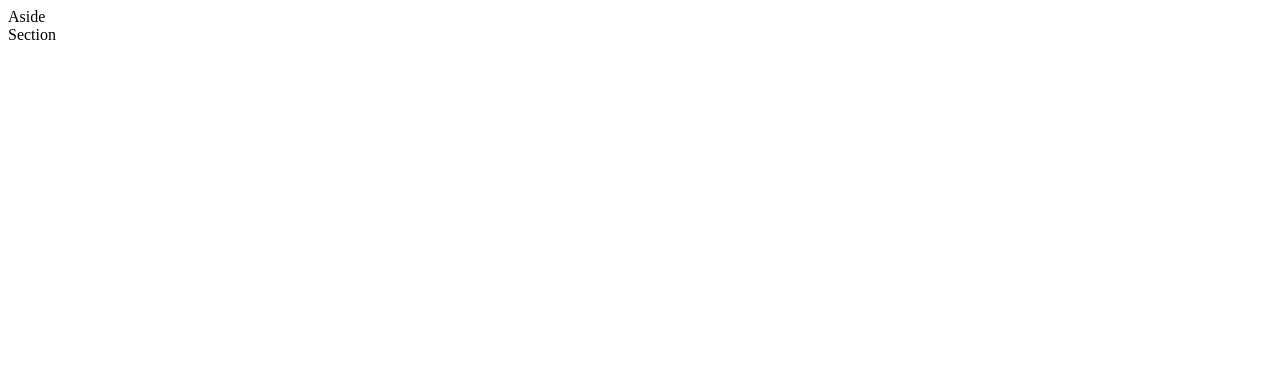
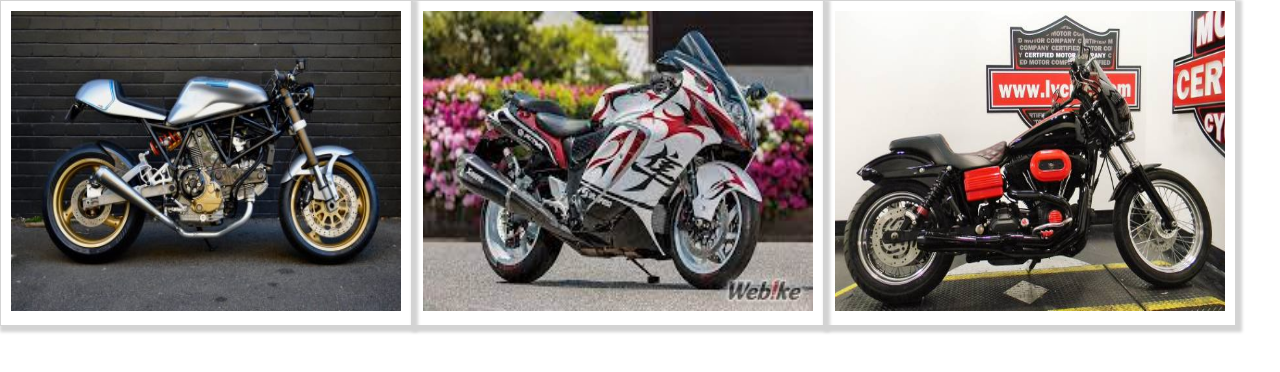
Before and after one commit to ralphbido89/Web-development-, a plain HTML site: page index.html in a window 1280 px wide. Drawn offline with Linux system fonts and the light colour scheme.

Commit message:
Craigslist clone initial setup

```diff
--- a/index.html
+++ b/index.html
@@ -7,9 +7,18 @@
     <title>Document</title>
 </head>
 <body>
-    <div>
-        <aside>Aside</aside>
-        <section>Section</section>
+    <div class="container">
+      <div class="photo">
+        <img src="/images/Ducatti.jpg" alt="">
+      </div>
+      <div  class="photo">
+        <img src="/images/Hayabusa.jpg" alt="">
+        </div>
+      <div  class="photo">
+        <img src="/images/Harley Dyna.jpg" alt="">
+        </div>
+
+
     </div>
 </body>
 </html>
--- a/styles.css
+++ b/styles.css
@@ -0,0 +1,21 @@
+
+* {
+    box-sizing: border-box;
+    margin: 0;
+    padding: 0;
+}
+
+.photo img {
+    width: 390px;
+    height: 300px;
+}
+
+.photo {
+    padding: 10px;
+    box-shadow: 3px 3px 3px 3px lightgray;
+    border: 1px solid lightgray;
+}
+
+.container {
+    display: flex;
+}
```
Also changed, not shown: images/Ducatti.jpg (added), images/Harley Dyna.jpg (added), images/Hayabusa.jpg (added).
